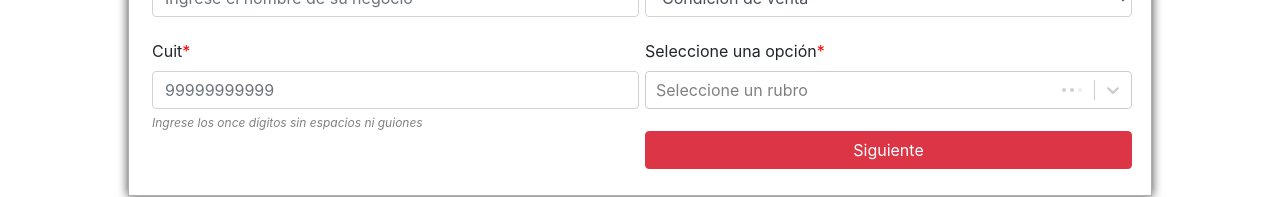
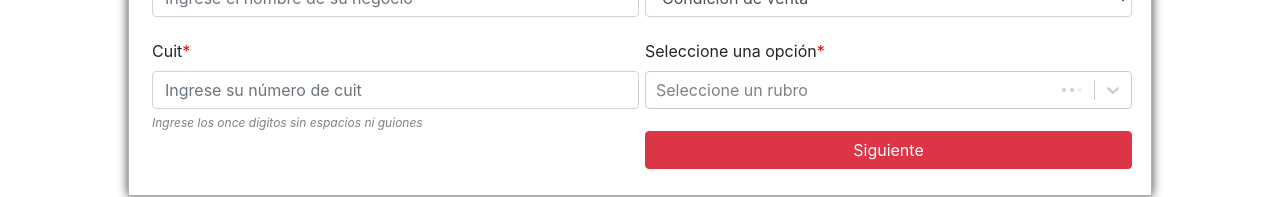
Before and after one commit to chaosknt/oxxon_formularioClienteNuevo, a React (Create React App) app: page / in a window 1280 px wide. Shown: the part 324-521 px from the top of the page. Built offline with nearby package versions, Linux system fonts and the light colour scheme.

Commit message:
form business completed with validations fields and input mask

```diff
--- a/package.json
+++ b/package.json
@@ -9,6 +9,7 @@
     "node-sass": "^5.0.0",
     "react": "^17.0.1",
     "react-dom": "^17.0.1",
+    "react-input-mask": "^3.0.0-alpha.2",
     "react-scripts": "4.0.3",
     "react-select": "^4.2.0",
     "validator": "^13.5.2",
--- a/src/App.js
+++ b/src/App.js
@@ -18,8 +18,10 @@ const App = () => {
     const {razon_social, condicion_venta, cuit } = formNegocio;
 
     const [rubro, setRubro] = useState({
-        rubro:'Seleccione un rubro'
+        rubro:''
     });
+
+    console.log(rubro.rubro)
 
     const updateRubro = ({ value }) => {
         setRubro({...rubro, rubro:value})
@@ -53,8 +55,15 @@ const App = () => {
      //formulario completo
 
     const handleForm = () => {
-       const  completedForm = {...formNegocio, ...rubro, ...localidad, ...formContacto, ...formEntrega};
-       console.log(completedForm);
+       const  completedForm = { ...formNegocio,
+                                ...rubro,
+                                ...localidad,
+                                ...formContacto,
+                                ...formEntrega,
+                                };
+
+       console.log(completedForm)
+
     }
 
     return (
@@ -67,6 +76,7 @@ const App = () => {
                         razon_social = { razon_social }
                         condicion_venta = { condicion_venta }
                         cuit = { cuit }
+                        rubro = { rubro }
                         updateRubro = { updateRubro }
                         setFormNegocio = { setFormNegocio }
                         setBusiness = { setBusiness }
--- a/src/components/FormEntrega.js
+++ b/src/components/FormEntrega.js
@@ -10,11 +10,6 @@ const FormEntrega = ({   direccion,
                          setDelivery,
                          handleForm
                     }) => {
-
-    const handlePrev = () => {
-        setContact(true);
-        setDelivery(false);
-    }
 
     const [isDisabled, setIsDisabled] = useState(true)
 
--- a/src/components/FormNegocio.js
+++ b/src/components/FormNegocio.js
@@ -1,17 +1,23 @@
-import React from 'react'
+import React, { useState } from 'react'
 import condicionVenta from '../data/condicionVenta';
 import rubros from '../data/rubro';
 import Select from 'react-select'
+import InputMask from "react-input-mask";
 
 const FormNegocio = ({ razon_social,
                        condicion_venta,
                        cuit,
+                       rubro,
                        updateRubro,
                        setFormNegocio,
                        setBusiness,
                        setContact
                     }) => {
 
+    const [showError, setShowError] = useState({
+        hasError: false,
+        showErrMsg:''
+    })
 
     const handleNext = ( e ) => {
         e.preventDefault();
@@ -26,18 +32,29 @@ const FormNegocio = ({ razon_social,
 
     const isFormValid = () => {
 
-        if(razon_social.trim().length === 0){
+        if(razon_social.trim().length === 0)
+        {
+            setShowError({...showError, hasError:true, showErrMsg:"El campo Razon social es incorrecto."});
             return false;
         }
 
-        if(condicion_venta.trim().length === 0 || condicion_venta === "Condición de venta"){
+        if(condicion_venta.trim().length === 0 || condicion_venta === "Condición de venta")
+        {
+            setShowError({...showError, hasError:true, showErrMsg:"Debe elegir una condició de venta."});
             return false;
         }
 
-        if(cuit === 0){
+        if(cuit.replace(/_|-|/gi, "" ).length < 10)
+        {
+            setShowError({...showError, hasError:true, showErrMsg:"El Cuit ingresado debe tener 11 (once) caracteres"});
             return false;
         }
 
+        if(rubro.rubro.length === 0 || rubro.rubro === "Seleccione un rubro")
+        {
+            setShowError({...showError, hasError:true, showErrMsg:"Debe elegir un rubro."});
+            return false;
+        }
 
         return true;
     }
@@ -50,6 +67,11 @@ const FormNegocio = ({ razon_social,
                 <form onSubmit = { handleNext }>
                     <h3 className="base__formTittle">Datos del negocio</h3>
                     <hr className="base__hr" />
+                    {showError.hasError &&
+                            <div class="alert alert-danger text-center" role="alert">
+                                    {showError.showErrMsg}
+                            </div>
+                    }
 
                     <div className="form-group col-lg-6">
 
@@ -124,7 +146,7 @@ const FormNegocio = ({ razon_social,
                             >*
                             </span>
                         </label>
-
+{/*
                         <input
                             className="form-control"
                             id="cuit"
@@ -133,7 +155,19 @@ const FormNegocio = ({ razon_social,
                             type="number"
                             value = { cuit }
                             onChange = { setFormNegocio }
-                        />
+/>*/}
+                        <InputMask
+                        className="form-control"
+                        placeholder="Ingrese su número de cuit"
+                        id="cuit"
+                        name="cuit"
+                        value = { cuit }
+                        onChange = { setFormNegocio }
+                        mask="99-99999999-9"
+
+                          />
+
+
 
                         <span
                             className="help-block"
```
Also changed, not shown: 1 other file (tests, documents, lock files or other folders).
